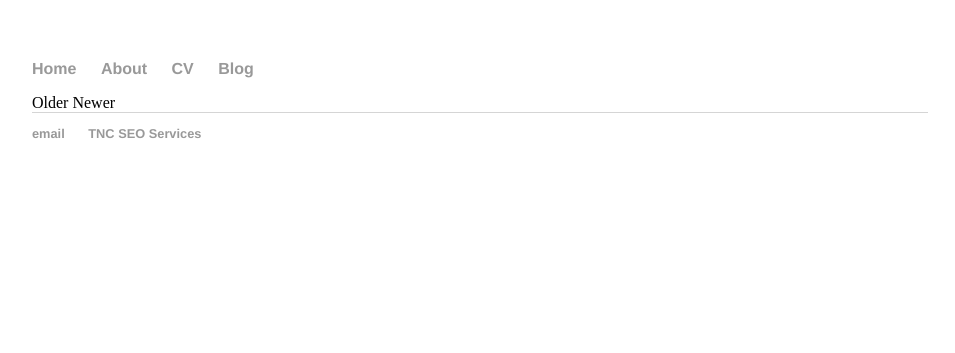
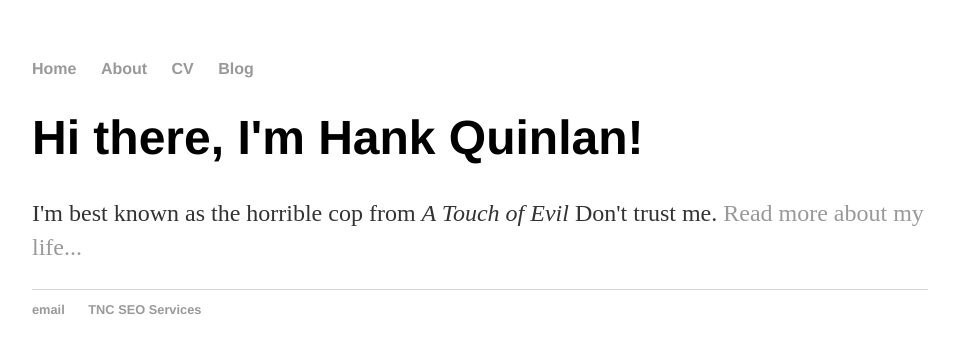
Before and after one commit to NewAgeMarketing/newagemarketing.github.io, a Jekyll site: the page built from index.html, in a window 1280 px wide. Shown: the top 353 px of the page, without its empty margins (160-1115 px from the left). Built offline with Jekyll 4.4.1, drawn with Linux system fonts in a browser that asks for light colours.

Commit message:
Update index.html

```diff
--- a/index.html
+++ b/index.html
@@ -1,37 +1,8 @@
 ---
 layout: default
-title: Home
+title: TNC SEO
 ---
-
-<div class="posts">
-  {% for post in paginator.posts %}
-  <div class="post">
-    <h1 class="post-title">
-      <a href="{{ post.url }}">
-        {{ post.title }}
-      </a>
-    </h1>
-
-    <span class="post-date">{{ post.date | date_to_string }}</span>
-
-    {{ post.content }}
-  </div>
-  {% endfor %}
-</div>
-
-<div class="pagination">
-  {% if paginator.next_page %}
-    <a class="pagination-item older" href="/page{{paginator.next_page}}/">Older</a>
-  {% else %}
-    <span class="pagination-item older">Older</span>
-  {% endif %}
-  {% if paginator.previous_page %}
-    {% if paginator.page == 2 %}
-      <a class="pagination-item newer" href="/">Newer</a>
-    {% else %}
-      <a class="pagination-item newer" href="/page{{paginator.previous_page}}/">Newer</a>
-    {% endif %}
-  {% else %}
-    <span class="pagination-item newer">Newer</span>
-  {% endif %}
-</div>
+<div class="blurb">
+	<h1>Hi there, I'm Hank Quinlan!</h1>
+	<p>I'm best known as the horrible cop from <em>A Touch of Evil</em> Don't trust me. <a href="/about">Read more about my life...</a></p>
+</div><!-- /.blurb -->
```
